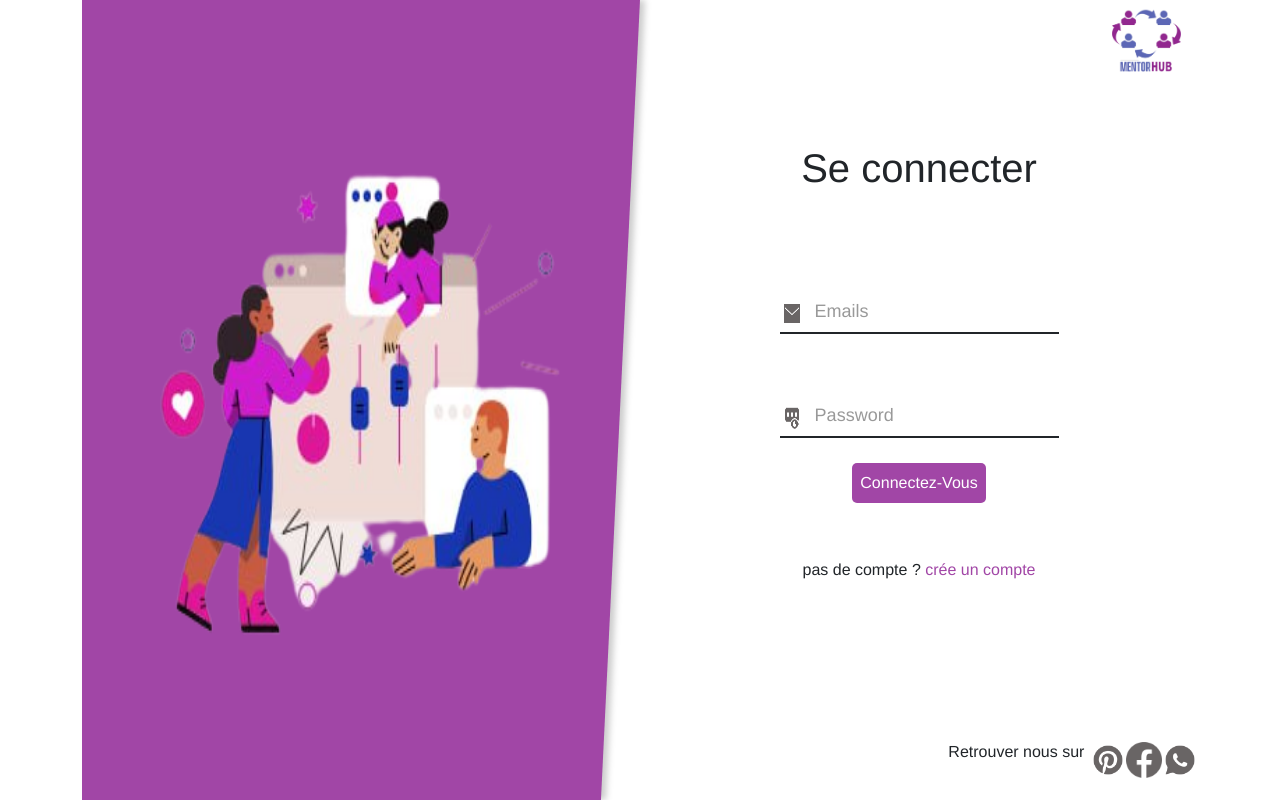
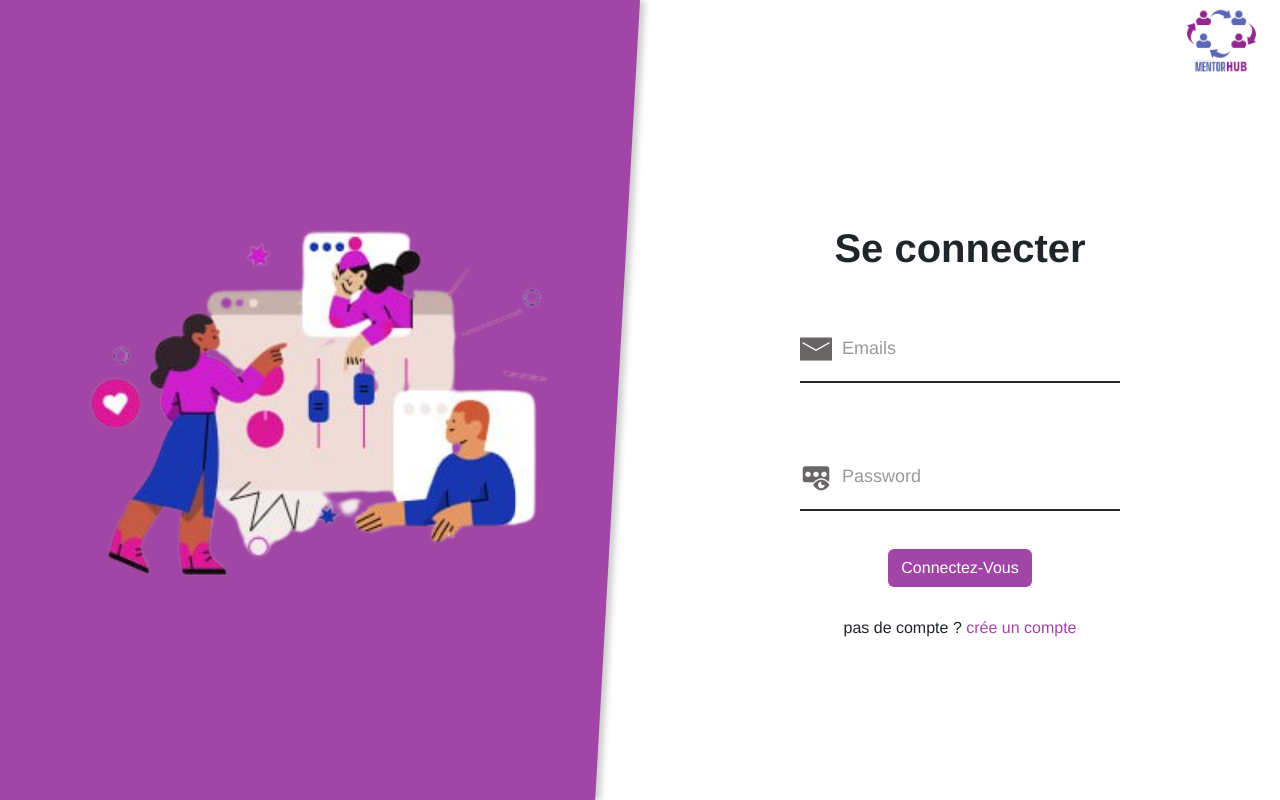
Before and after one commit to MAMADOU12-max/mentorat-frontend-project, a Vue app: page / in a window 1280 px wide. Built offline with nearby package versions, Linux system fonts and the light colour scheme.

Commit message:
refactorisation de la page login avec le framework  bootsrap

```diff
--- a/package.json
+++ b/package.json
@@ -7,6 +7,7 @@
     "build": "vue-cli-service build",
     "lint": "vue-cli-service lint"
   },
+
   "dependencies": {
     "bootstrap": "^5.3.0",
     "bootstrap-vue": "^2.23.1",
--- a/public/index.html
+++ b/public/index.html
@@ -21,4 +21,6 @@
       box-sizing: border-box;
     }
   </style>
+
+  <script src="https://cdn.jsdelivr.net/npm/bootstrap@5.0.2/dist/js/bootstrap.bundle.min.js" integrity="sha384-MrcW6ZMFYlzcLA8Nl+NtUVF0sA7MsXsP1UyJoMp4YLEuNSfAP+JcXn/tWtIaxVXM" crossorigin="anonymous"></script>
 </html>
--- a/src/App.vue
+++ b/src/App.vue
@@ -8,7 +8,7 @@ import LoginPage from './components/LoginPage.vue'
 export default {
   name: 'App',
   components: {
-    LoginPage
+    LoginPage,
   }
 }
 </script>
--- a/src/components/LoginPage.vue
+++ b/src/components/LoginPage.vue
@@ -1,45 +1,65 @@
 <template>
-  <div class="container">
-      <div class="left">
-          <div class="left-container">
-              <img v-bind:src="require('@/assets/images/community_manager.png')" alt="logo mentor-hub">
+  <div class="container-fluid vh-100">
+      <div class="row h-100">
+          <div class="left h-100 col p-0">
+              <div class="left-container h-100 w-100 d-flex align-items-center justify-content-center">
+                  <img class="img-fluid w-100" v-bind:src="require('@/assets/images/community_manager.png')" alt="logo mentor-hub">
               </div>
           </div>
-      <div class="right">
-          <div class="logo">
-              <img v-bind:src="require('@/assets/images/mentor-hub.png')" alt="logo mentor-hub">
+          <div class="col p-0 h-100">
+              <div class="w-auto h-10 d-flex justify-content-end align-items-center">
+                  <img class="h-80 me-4" v-bind:src="require('@/assets/images/mentor-hub.png')" alt="logo mentor-hub">
               </div>
-          <div class="form">
-              <div class="container-form">
-                  <h1>Se connecter</h1>
-                  <form>
-                      <div class="container-input">
-                          <div class="icon-input">
-                              <img v-bind:src="require('@/assets/images/important_mail_100px.png')" alt="logo mentor-hub">
+              <div class="h-90 d-flex justify-content-center align-items-center text-center">
+                      <form class="w-100 h-60 d-flex flex-column justify-content-between align-items-center" >
+                          <h1 class="fw-bold">Se connecter </h1>
+                          <div class="container-input ">
+                              <div class="icon-input h-100 d-flex position-relative justify-content-center align-items-center">
+                                  <img class="img-fluid" v-bind:src="require('@/assets/images/important_mail_100px.png')" alt="logo mentor-hub">
                               </div>
                               <div class="div-input">
                                   <h5>Emails</h5>
-                              <input type="email" class="input" required>
+                                  <input type="email" class="input" >
                               </div>
                           </div>
                           <div class="container-input">
-                          <div class="icon-input">
-                              <img v-bind:src="require('@/assets/images/show_password_48px.png')" alt="logo mentor-hub">
+                              <div class="icon-input h-100 d-flex position-relative justify-content-center align-items-center">
+                                  <img class="img-fluid" v-bind:src="require('@/assets/images/show_password_48px.png')" alt="logo mentor-hub">
                               </div>
                               <div class="div-input">
                                   <h5>Password</h5>
-                              <input type="password" class="input" required>
+                                  <input type="password" class="input" >
                               </div>
                           </div>
-                      <input type="submit" value="Connectez-Vous">
+                          <button class="modalBtn btn bg-rose text-white" data-bs-toggle="modal" data-bs-target="#modalBtn" >Connectez-Vous</button>
+                          <p class="mt-3">pas de compte ? <a href="#" style="color: #a146a6">crée un compte</a></p>
+                          <!-- Modal -->
+                          <div class="modal fade" id="modalBtn">
+                              <div class="modal-dialog ">
+                                  <div class="modal-content">
+                                      <div class="modal-header">
+                                          <h5 class="modal-title" aria-labelledby="modal title">
+                                              Modal Title
+                                          </h5>
+                                          <button class="btn-close" data-bs-dismiss="modal" aria-label="Close"></button>
+                                      </div>
+                                      <div class="modal-body" aria-describedby="content">
+                                          <p>
+                                              Lorem ipsum dolor, sit amet consectetur adipisicing elit.
+                                              Expedita facere, veniam repellat id magni voluptas.
+                                          </p>
+                                      </div>
+                                      <div class="modal-footer">
+                                          <button class="btn btn-secondary" data-bs-dismiss="modal">
+                                              Close
+                                          </button>
+                                          <button class="btn btn-primary">Save changes</button>
+                                      </div>
+                                  </div>
+                              </div>
+                          </div>
                       </form>
-                  <p>pas de compte ? <a href="#" style="color: #a146a6">crée un compte</a> </p>
               </div>
-
-          </div>
-          <div class="contact">
-              <p style="margin-right: 1%">Retrouver nous sur</p>
-              <img v-for="image in images2" :key="image.id" v-bind:src="require(`../assets/icons/${image.name}`)" v-bind:alt="image.alt" />
           </div>
       </div>
   </div>
@@ -61,6 +81,14 @@ export default {
     mounted(){
         const inputs = document.querySelectorAll(".input");
 
+        const modalBtn = document.querySelectorAll(".modalBtn");
+        modalBtn.forEach((input) => {
+            input.addEventListener("click", (e)=>{
+                e.stopPropagation();
+                e.preventDefault();
+            });
+        });
+
         function addclass(){
             let parent = this.parentNode.parentNode;
             parent.classList.add("focus");
@@ -76,9 +104,147 @@ export default {
         inputs.forEach((input) => {
             input.addEventListener("focus", addclass);
             input.addEventListener("blur", remclass);
+        });
 
-        });
+
+
+
     }
 }
 
 </script>
+
+<style>
+.h-10{
+    height: 10%;
+}
+
+.h-15{
+    height: 15%;
+}
+
+.h-60{
+    height: 60%;
+}
+
+.h-80{
+    height: 80%;
+}
+
+.h-90{
+    height: 90%;
+}
+
+.left {
+    filter: drop-shadow(5px 0px 3px rgba(0, 0, 0, 0.2));
+}
+
+.left-container {
+    background-color: #a146a6;
+    clip-path: polygon(0% 100%, 0 0, 100% 0, 93% 100%);
+}
+
+
+
+form .container-input {
+    position: relative;
+    height: 15%;
+    width: 50%;
+    display: grid;
+    grid-template-columns: 10% 90%;
+    grid-gap: 0px 10px;
+    margin: 25px 0;
+    padding: 5px 0;
+    border-bottom: 2px solid;
+}
+
+.container-input > div {
+    position: relative;
+}
+
+.container-input > div > h5 {
+    position: absolute;
+    top: 50%;
+    color: #999;
+    transform: translateY(-50%);
+    font-size: 18px;
+    transition: .3s;
+}
+
+.container-input:before, .container-input:after {
+    content: '';
+    position: absolute;
+    bottom: -2px;
+    width: 0%;
+    height: 2px;
+    background-color: #a146a6;
+
+    transition: .4s;
+}
+
+.container-input > div > input {
+    position: absolute;
+    left: 0;
+    top: 0;
+    width: 100%;
+    height: 100%;
+    border: none;
+    outline: none;
+    background: none;
+    /* padding: 0.5 rem 0.7 rem; */
+    font-size: 1.2rem;
+    color: #555;
+    font-family: 'poppins', sans-serif;
+}
+
+.container-input:before {
+    right: 50%;
+}
+
+.container-input:after {
+    left: 50%;
+}
+
+.container-input.focus:before, .container-input.focus:after {
+    width: 50%;
+}
+
+.container-input.focus > div > h5 {
+    top: -10px;
+    font-size: 15px;
+    color: #a146a6;
+}
+
+.container-input.focus > .icon-input > img {
+    color: #38d39f;
+}
+
+.div-input {
+    position: relative;
+}
+
+input {
+    outline: none;
+    box-shadow: none;
+    border: none;
+}
+
+input[type="email"], input[type="password"] {
+    outline: none;
+    height: 100%;
+    width: 100%;
+    border: none;
+    -webkit-appearance: none;
+}
+
+
+@media screen and (max-width: 900px) {
+    .left {
+        display: none;
+    }
+
+    .right {
+        width: 100%;
+    }
+}
+</style>
--- a/src/index.css
+++ b/src/index.css
@@ -8,211 +8,10 @@ a {
     text-decoration: none;
 }
 
-.icon-input {
-    position: relative;
-    display: flex;
-    justify-content: center;
-    align-items: flex-end;
-    height: 100%;
-}
-
-.icon-input img {
-    width: 65%;
-    height: 65%;
-}
-
-.container {
-    display: flex;
-    width: 100%;
-    height: 100vh;
-}
-
-.left {
-    width: 50%;
-    height: 100%;
-    filter: drop-shadow(5px 0px 3px rgba(0, 0, 0, 0.2));
-}
-
-.left-container {
-    display: flex;
-    justify-content: center;
-    align-items: center;
-    width: 100%;
-    height: 100%;
-    background-color: #a146a6;
-    clip-path: polygon(0% 100%, 0 0, 100% 0, 93% 100%);
-}
-
-.left-container img {
-    width: 100%;
-    height: 80%;
-}
-
-.right {
-    width: 50%;
-    height: 100%;
-}
-
-.logo {
-    display: flex;
-    justify-content: right;
-    align-items: center;
-    height: 10%;
-}
-
-.logo img {
-    width: fit-content;
-    height: 80%;
-    margin-right: 3%;
-}
-
-.form {
-    display: flex;
-    align-items: center;
-    justify-content: center;
-    height: 80%;
-}
-
-.form .container-form {
-    display: flex;
-    flex-direction: column;
-    align-items: center;
-    width: 100%;
-    height: 80%;
-}
-
-.form form {
-    display: flex;
-    flex-direction: column;
-    justify-content: center;
-    align-items: center;
-    height: 70%;
-    width: 100%;
-}
-
-.form form .container-input {
-    position: relative;
-    height: 15%;
-    width: 50%;
-    display: grid;
-    grid-template-columns: 9% 91%;
-    margin: 25px 0;
-    padding: 5px 0;
-    border-bottom: 2px solid;
-}
-
-.container-input>div {
-    position: relative;
-}
-
-.container-input>div>h5 {
-    position: absolute;
-    left: 10px;
-    top: 65%;
-    color: #999;
-    transform: translateY(-50%);
-    font-size: 18px;
-    transition: .3s;
-}
-
-.container-input:before,
-.container-input:after {
-    content: '';
-    position: absolute;
-    bottom: -2px;
-    width: 0%;
-    height: 2px;
-    background-color: #a146a6;
-
-    transition: .4s;
-}
-
-.container-input>div>input {
-    position: absolute;
-    left: 0;
-    top: 0;
-    width: 100%;
-    height: 100%;
-    border: none;
-    outline: none;
-    background: none;
-    padding: 0.5rem 0.7rem;
-    font-size: 1.2rem;
-    color: #555;
-    font-family: 'poppins', sans-serif;
-}
-
-.container-input:before {
-    right: 50%;
-}
-
-.container-input:after {
-    left: 50%;
-}
-
-.container-input.focus:before,
-.container-input.focus:after {
-    width: 50%;
-}
-
-.container-input.focus>div>h5 {
-    top: -5px;
-    font-size: 15px;
-    color: #a146a6
-}
-
-.container-input.focus>.icon-input>img {
-    color: #38d39f;
-}
-
-.div-input {
-    position: relative;
-}
-
-input {
-    outline: none;
-    box-shadow: none;
-    border: none;
-}
-
-input[type="email"],
-input[type="password"] {
-    outline: none;
-    height: 100%;
-    width: 100%;
-    border: none;
-    -webkit-appearance: none;
-}
-
-.form form input[type="submit"] {
-    width: fit-content;
-    font-size: 1rem;
-    padding: 1.5%;
-    border: none;
-    border-radius: 5px;
-    color: white;
+.bg-rose{
     background-color: #a146a6;
 }
 
-
-.contact {
-    display: flex;
-    align-items: center;
-    justify-content: flex-end;
-    height: 10%;
+.text-rose{
+    color: #a146a6;
 }
-
-.contact img {
-    width: fit-content;
-    height: 45%;
-}
-
-@media screen and (max-width: 900px) {
-    .left {
-        display: none;
-    }
-
-    .right {
-        width: 100%;
-    }
-}
```
Lines whose indentation alone changed are shown as unchanged.
